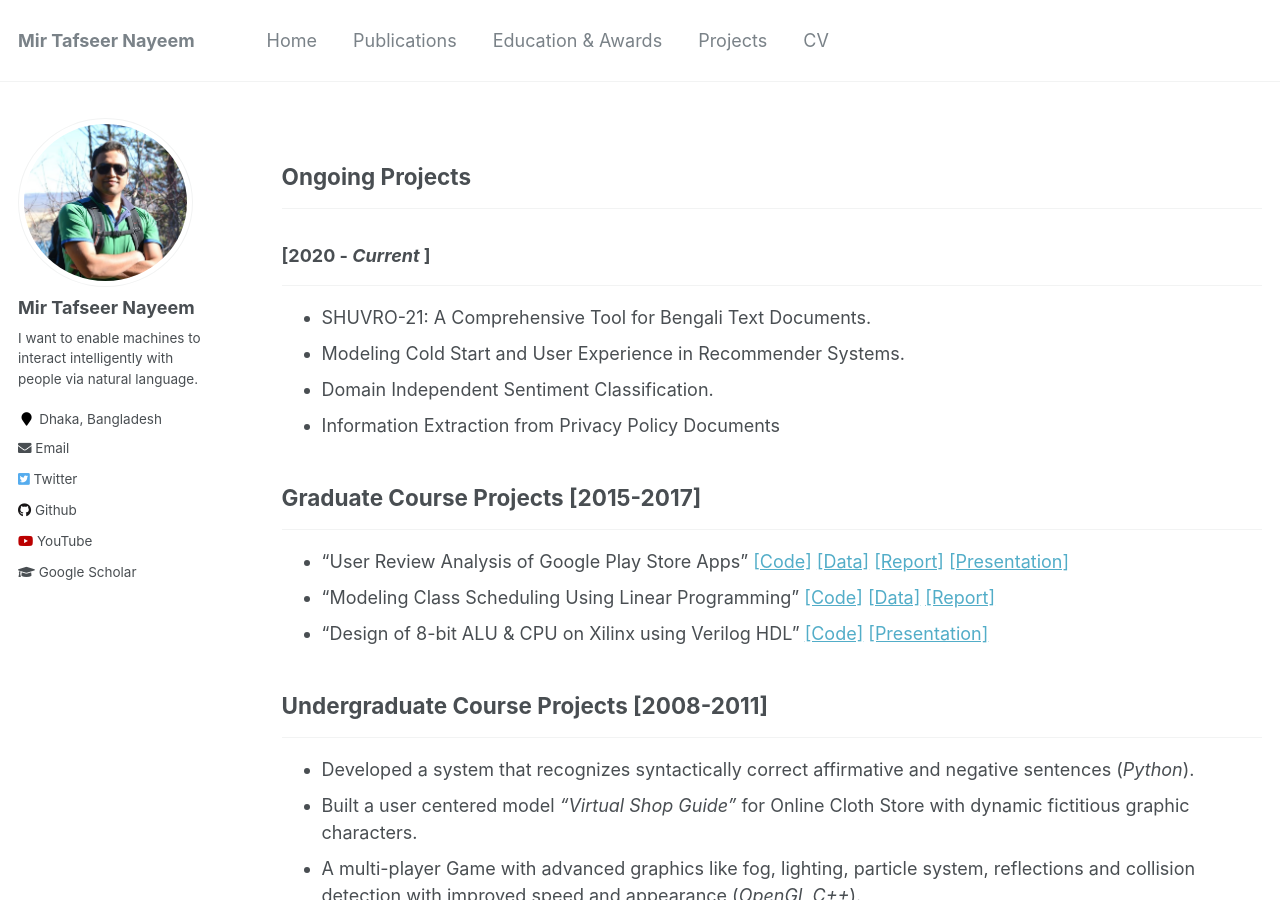
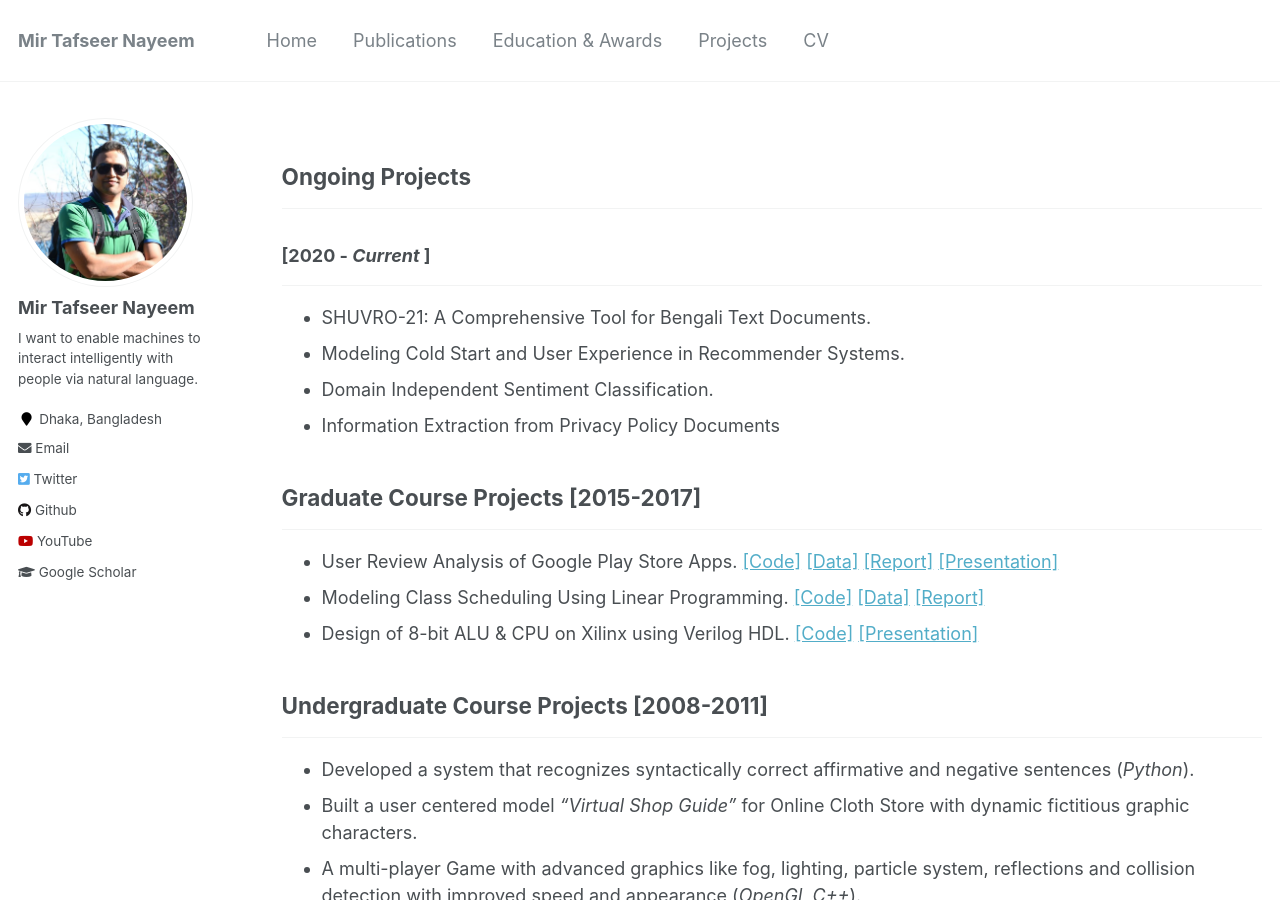
Before and after one commit to sujan-sarker/sujan-sarker.github.io, a Jekyll site: the page built from _pages/projects.md, in a window 1280 px wide and 900 px high. Built offline with Jekyll 4.4.1, drawn with Linux system fonts in a browser that asks for light colours.

```diff
--- a/_pages/projects.md
+++ b/_pages/projects.md
@@ -24,9 +24,9 @@ author_profile: true
 
 ## Graduate Course Projects [2015-2017]
 ----------------
-* "User Review Analysis of Google Play Store Apps" [[Code]](https://github.com/tafseer-nayeem/CPSC5310-Machine_Learning) [[Data]](https://github.com/tafseer-nayeem/AppReview-dataset) [[Report]](https://tafseer-nayeem.github.io/files/Machine_Learning_Project__Report.pdf) [[Presentation]](https://tafseer-nayeem.github.io/files/Machine_Learning_Project_Presentation.pdf)
-* "Modeling Class Scheduling Using Linear Programming" [[Code]](https://github.com/tafseer-nayeem/CPSC5110-Computational_Optimization) [[Data]](https://tafseer-nayeem.github.io/files/Optimization_project_courseData.pdf) [[Report]](https://tafseer-nayeem.github.io/files/Optimization_Project__Report.pdf)
-* "Design of 8-bit ALU & CPU on Xilinx using Verilog HDL" [[Code]](https://github.com/tafseer-nayeem/CPSC5210-VLSI_Design) [[Presentation]](https://tafseer-nayeem.github.io/files/VLSI_Design_Course_Presentation.pdf)
+* User Review Analysis of Google Play Store Apps. [[Code]](https://github.com/tafseer-nayeem/CPSC5310-Machine_Learning) [[Data]](https://github.com/tafseer-nayeem/AppReview-dataset) [[Report]](https://tafseer-nayeem.github.io/files/Machine_Learning_Project__Report.pdf) [[Presentation]](https://tafseer-nayeem.github.io/files/Machine_Learning_Project_Presentation.pdf)
+* Modeling Class Scheduling Using Linear Programming. [[Code]](https://github.com/tafseer-nayeem/CPSC5110-Computational_Optimization) [[Data]](https://tafseer-nayeem.github.io/files/Optimization_project_courseData.pdf) [[Report]](https://tafseer-nayeem.github.io/files/Optimization_Project__Report.pdf)
+* Design of 8-bit ALU & CPU on Xilinx using Verilog HDL. [[Code]](https://github.com/tafseer-nayeem/CPSC5210-VLSI_Design) [[Presentation]](https://tafseer-nayeem.github.io/files/VLSI_Design_Course_Presentation.pdf)
 
 
 ## Undergraduate Course Projects [2008-2011]
```
